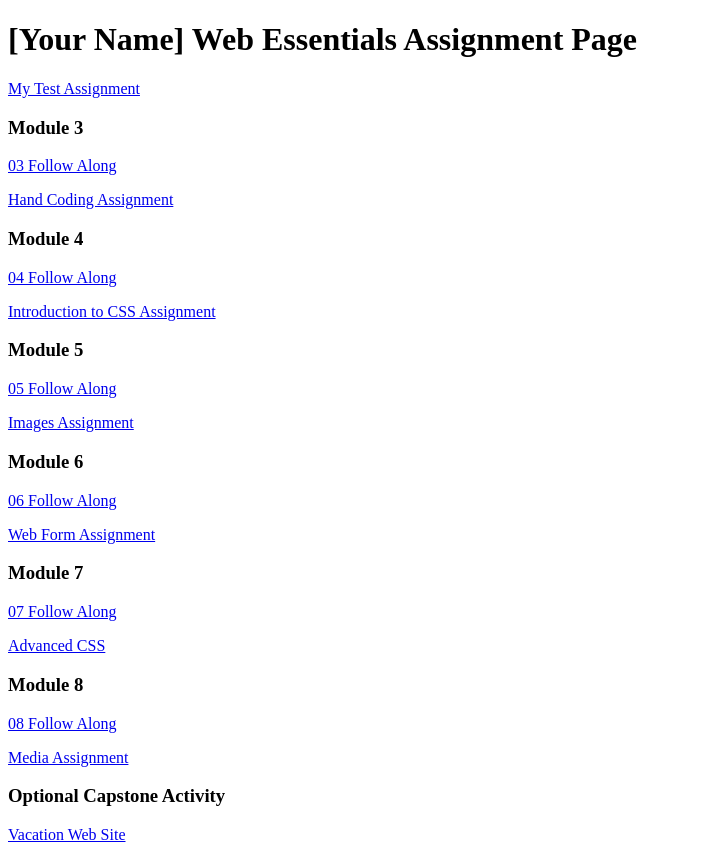
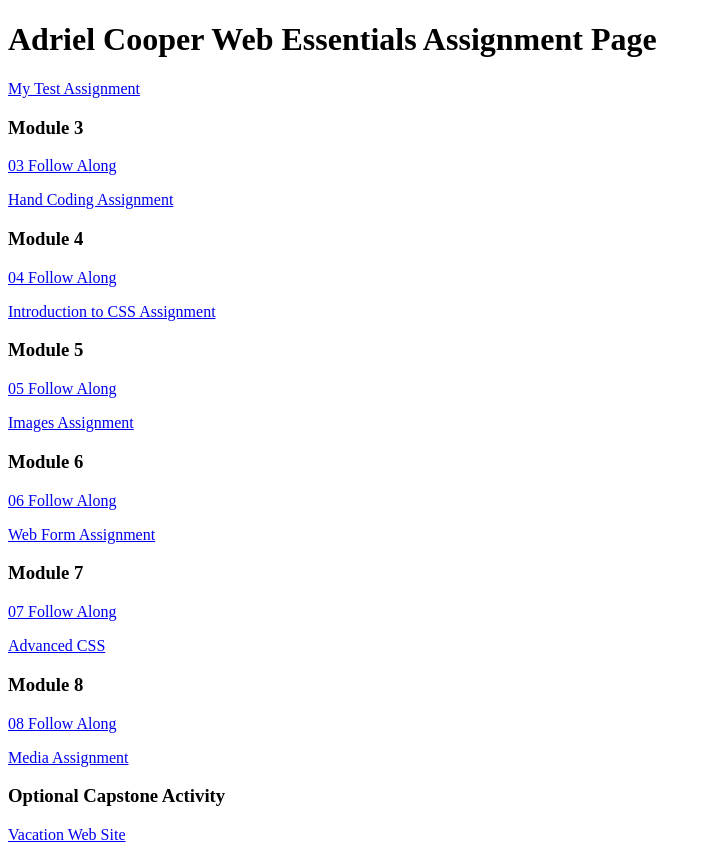
Before and after one commit to mooandyarn17/dwdd1600, a plain HTML site: page index.html in a window 1280 px wide. Shown: the whole page, without its empty margins (0-711 px from the left). Drawn offline with Linux system fonts and the light colour scheme.

Commit message:
Update index.html

```diff
--- a/index.html
+++ b/index.html
@@ -6,7 +6,7 @@
 		<title>dwdd 1600 assignment list page</title>
 	</head>
 	<body>
-		<h1>[Your Name] Web Essentials Assignment Page</h1>
+		<h1>Adriel Cooper Web Essentials Assignment Page</h1>
 		<p><a href="01test">My Test Assignment</a></p>
 
 		<h3>Module 3</h3>
```
